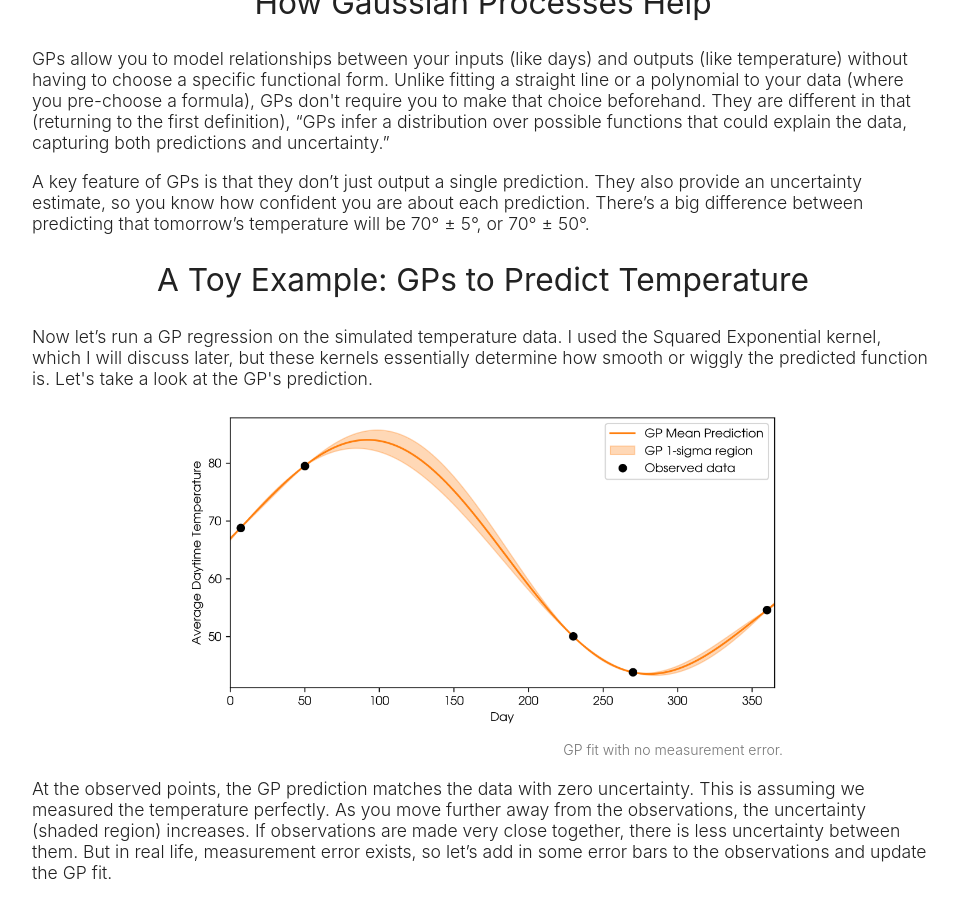
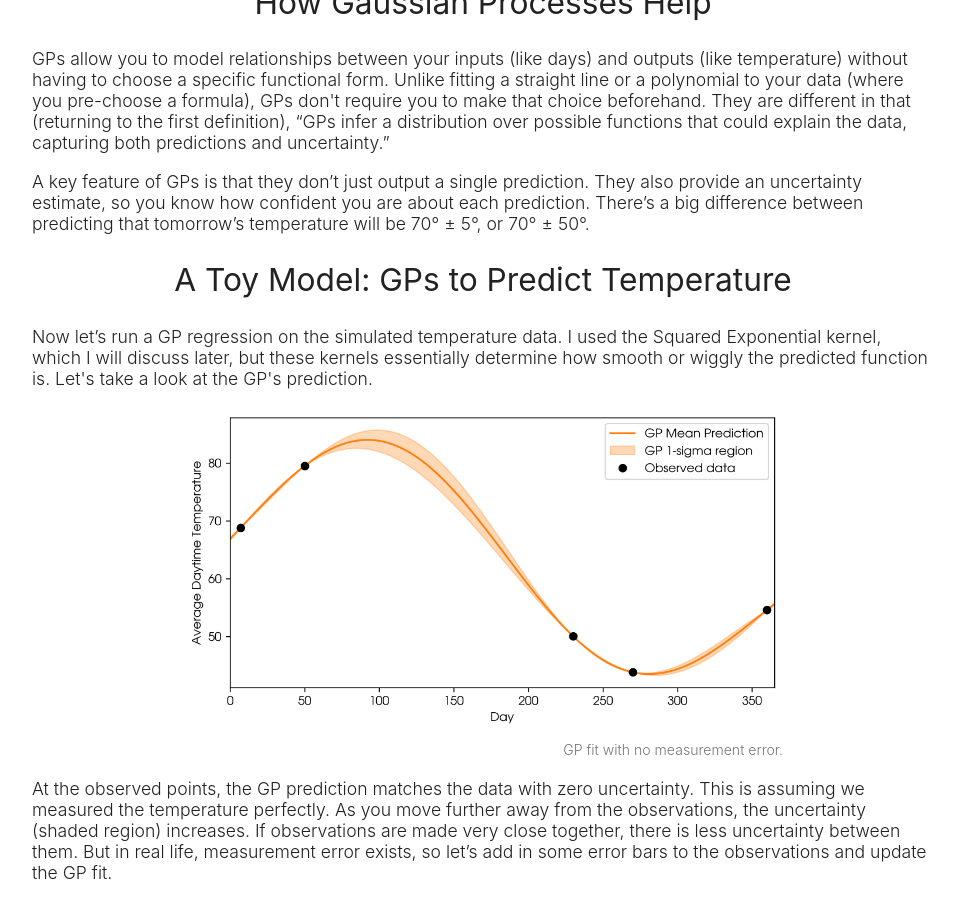
Before and after one commit to zoekko/zoekko.github.io, a Jekyll site: the page blog/gps/gp-toy-example.html, which Jekyll copies as it is, in a window 1280 px wide and 900 px high, scrolled down 1332 px. Shown: the whole window, without its empty margins (157-1115 px from the left). Built offline with Jekyll 4.4.1, drawn with Linux system fonts in a browser that asks for light colours.

Commit message:
Update gp-toy-example.html

```diff
--- a/blog/gps/gp-toy-example.html
+++ b/blog/gps/gp-toy-example.html
@@ -180,7 +180,7 @@
             </p>
         </div>
 
-        <h2>A Toy Example: GPs to Predict Temperature</h2>
+        <h2>A Toy Model: GPs to Predict Temperature</h2>
         <div>
             <p>
                 Now let’s run a GP regression on the simulated temperature data. I used the Squared Exponential kernel, which I will discuss later, but these kernels essentially determine how smooth or wiggly the predicted function is. Let's take a look at the GP's prediction.
```
